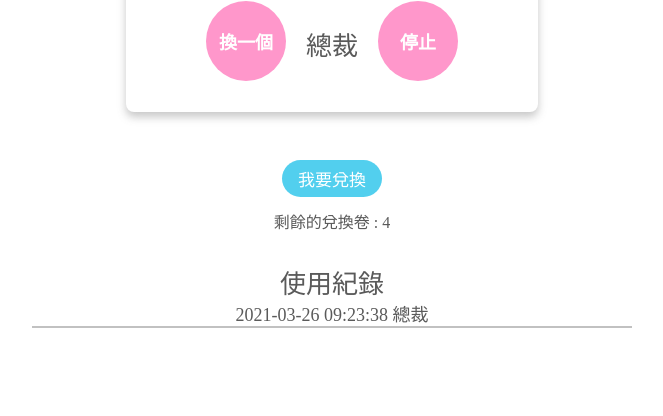
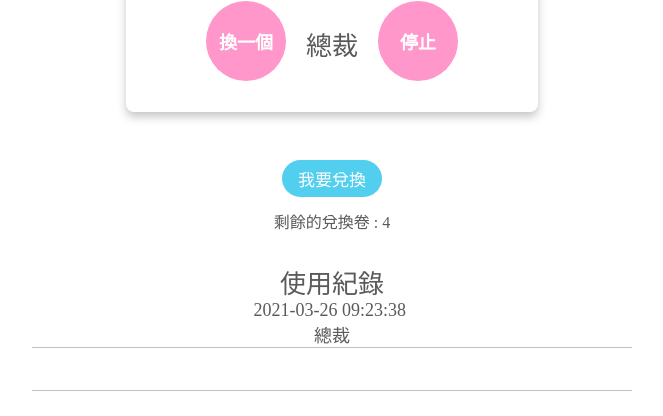
Before and after one commit to chewing0705/JS, a plain HTML site: page javascript-uiux-class-main/16/16-1-2 man_set!!! .html in a window 1280 px wide. Both pictures are taken after a click on the button "我要兌換". Shown: the part 456-872 px from the top of the page, without its empty margins (308-971 px from the left). Before the commit the page ends 809 px from the top, so only its background shows below. Drawn offline with Linux system fonts and the light colour scheme.

Commit message:
解決 \n 斷行  white-space: pre

```diff
--- a/javascript-uiux-class-main/16/16-1-2 man_set!!! .html
+++ b/javascript-uiux-class-main/16/16-1-2 man_set!!! .html
@@ -108,7 +108,7 @@
         #record li {
             border-bottom: 1px solid #c1c1c1;
             list-style: none;
-
+            white-space: pre;   /* 搭配 createTextNode 的斷行\n用的*/
             font-size: 18px;
         }
     </style>
@@ -316,7 +316,7 @@
             // console.log(result) result是印出選擇的結果
             // result.style.color= '#ff0000';
             var newList = document.createElement('li');
-            var textNode = document.createTextNode(`${year}-${month}-${day} ${hour}:${minute}:${second}      ${result.innerText} `)
+            var textNode = document.createTextNode(`${year}-${month}-${day} ${hour}:${minute}:${second} \n ${result.innerText} `)
             // var textNode = document.createTextNode(year+"-"+month+"-"+day +hour+":"+{minute}+":"+second+ )
             //  上述不能僅寫${result}他只會找到元素標籤 ，要寫 ${result.innerText}
             newList.appendChild(textNode);
```
